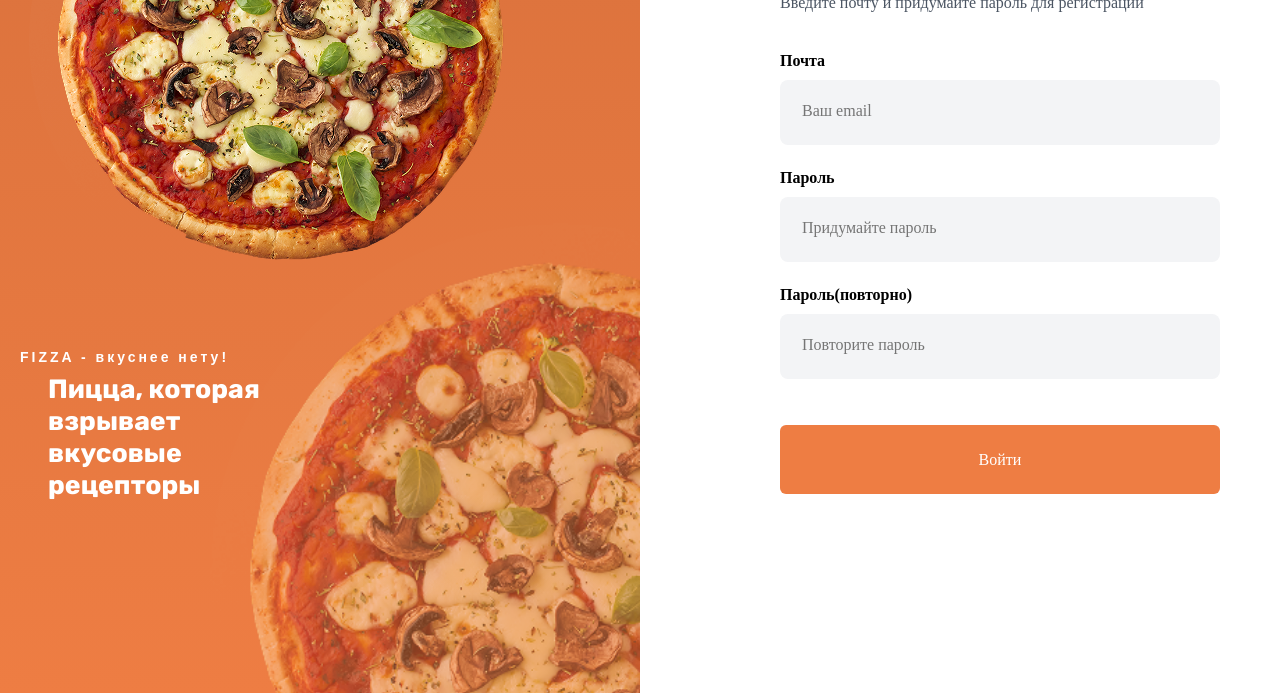
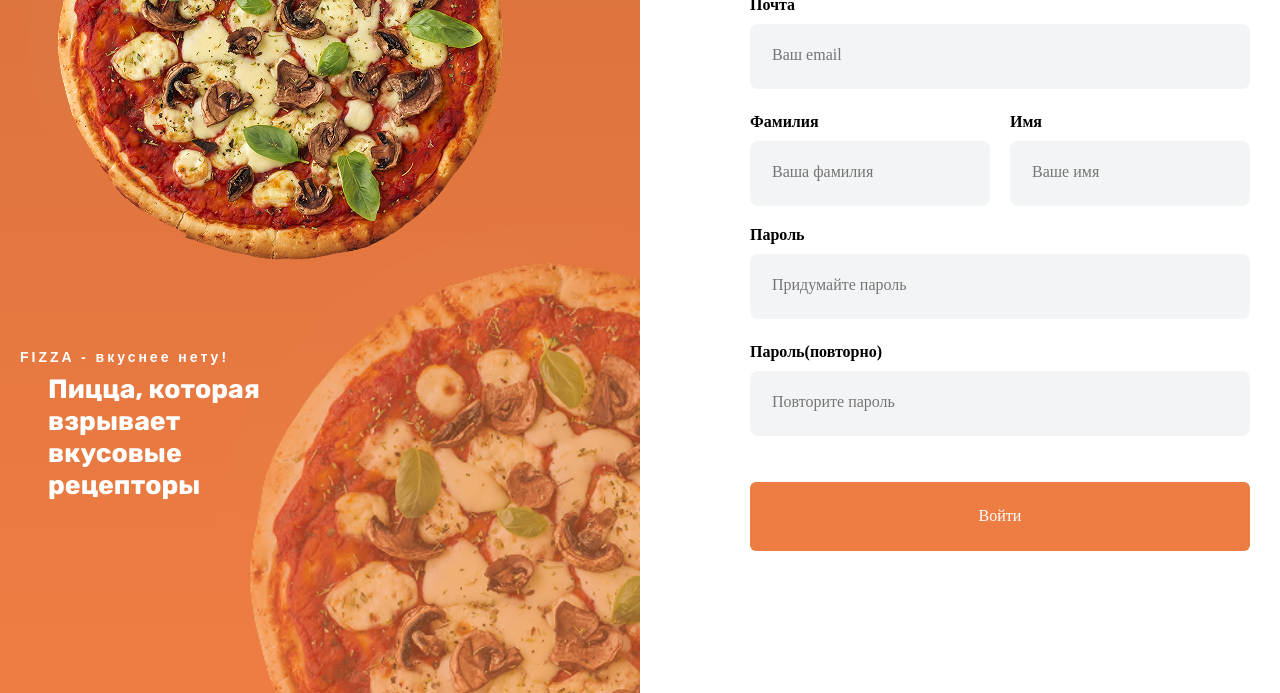
Before and after one commit to Frizzzzzzzzz/fizzza, a website: page public/reg.html in a window 1280 px wide. Shown: the part 207-900 px from the top of the page. Drawn offline with Linux system fonts and the light colour scheme; a web font is replaced by a local one.

Commit message:
familyname

```diff
--- a/public/reg.html
+++ b/public/reg.html
@@ -25,6 +25,17 @@
                 <h4 class="reg-mail">Почта</h4>
                 <textarea class="reg-mail-textarea" type="email" placeholder="Ваш email" required></textarea>
              </div>
+             <div class="flex-direction">
+                <div class="reg-textarea-1">
+                    <h4 class="reg-mail">Фамилия</h4>
+                    <textarea class="reg-mail-textarea3" type="email" placeholder="Ваша фамилия" required></textarea>
+                 </div>
+
+                 <div class="reg-textarea-1">
+                    <h4 class="reg-mail">Имя</h4>
+                    <textarea class="reg-mail-textarea3" type="email" placeholder="Ваше имя" required></textarea>
+                 </div>
+             </div>
              <div class="reg-textarea-2">
                   <h4 class="reg-password-2">Пароль</h4>
                   <textarea class="reg-password-textarea" type="password" placeholder="Придумайте пароль" required></textarea>
--- a/public/styles/reg.css
+++ b/public/styles/reg.css
@@ -107,19 +107,6 @@ body {
     font-weight: 400;
     padding-bottom: 40px;
 }
-textarea {
-    height: 65px;
-    width: 440px;
-    background: #F3F4F6;
-    border: none;
-    margin-bottom: 20px;
-    resize: none;
-    border-radius: 8px;
-    padding-top: 22px;
-    padding-left: 22px;
-    font-size: 16px;
-    font-family: 'Inter-Regular';
-}
 textarea:focus {
     border: none;
     box-shadow: none;
@@ -168,7 +155,7 @@ textarea:focus {
     border-radius: 6px;
     background-color: #EE7D43;
     color: #FFFFFF;
-    width: 440px;
+    width: 500px;
     height: 69px;
     margin-top: 22px;
     font-size: 16px;
@@ -182,3 +169,66 @@ textarea:focus {
     background-color: #FFFFFF;
     transition: 0.3s;
 }
+
+.flex-direction {
+    display: flex;
+    max-width: 400px;
+    gap: 20px
+}
+
+.reg-password-textarea-2 {
+    height: 65px;
+    width: 500px;
+    background: #F3F4F6;
+    border: none;
+    margin-bottom: 20px;
+    resize: none;
+    border-radius: 8px;
+    padding-top: 22px;
+    padding-left: 22px;
+    font-size: 16px;
+    font-family: 'Inter-Regular';
+}
+
+.reg-password-textarea {
+    height: 65px;
+    width: 500px;
+    background: #F3F4F6;
+    border: none;
+    margin-bottom: 20px;
+    resize: none;
+    border-radius: 8px;
+    padding-top: 22px;
+    padding-left: 22px;
+    font-size: 16px;
+    font-family: 'Inter-Regular';
+}
+
+.reg-mail-textarea {
+    height: 65px;
+    width: 500px;
+    background: #F3F4F6;
+    border: none;
+    margin-bottom: 20px;
+    resize: none;
+    border-radius: 8px;
+    padding-top: 22px;
+    padding-left: 22px;
+    font-size: 16px;
+    font-family: 'Inter-Regular';
+}
+
+.reg-mail-textarea3 {
+    display: flex;
+    height: 65px;
+    width: 240px;
+    background: #F3F4F6;
+    border: none;
+    margin-bottom: 20px;
+    resize: none;
+    border-radius: 8px;
+    padding-top: 22px;
+    padding-left: 22px;
+    font-size: 16px;
+    font-family: 'Inter-Regular';
+}
```
